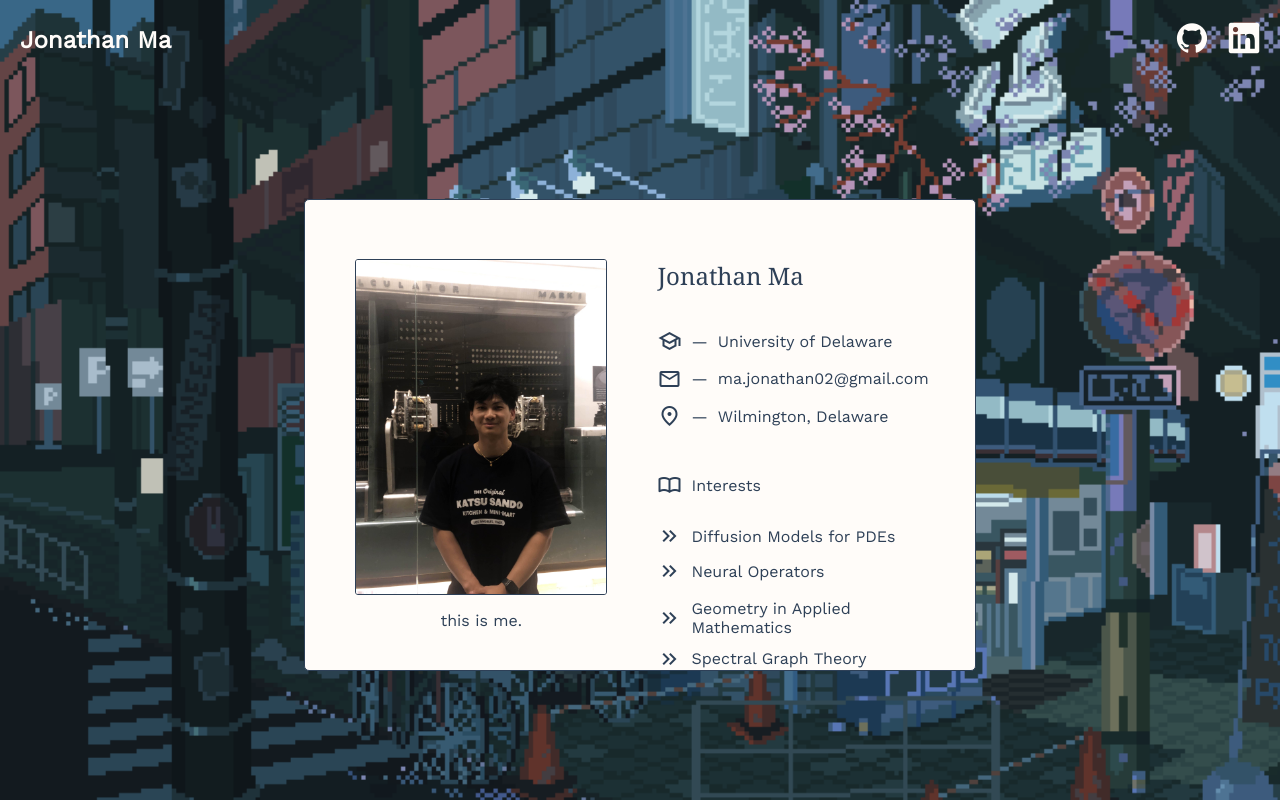
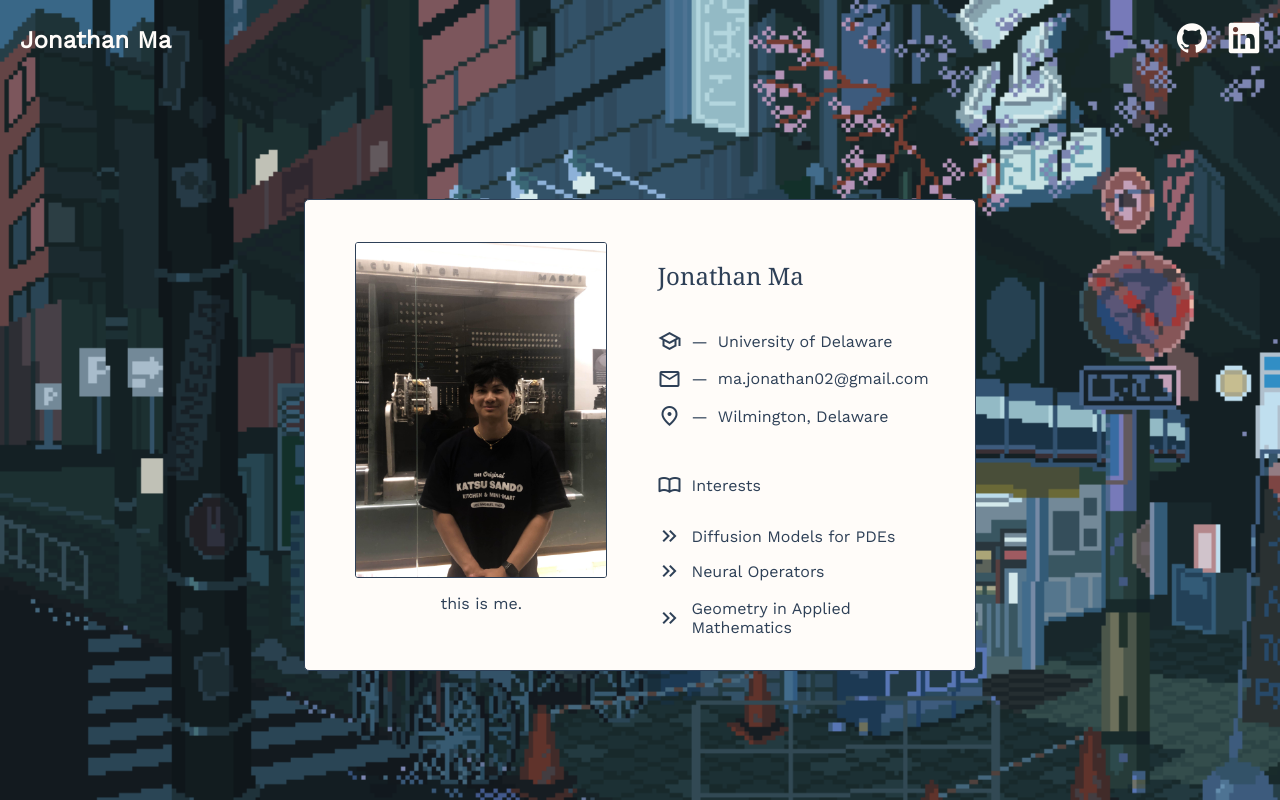
Before and after one commit to jma02/personal, a SvelteKit app: page / in a window 1280 px wide. Shown: the top 800 px of the page. Built offline with nearby package versions, Linux system fonts and the light colour scheme.

Commit message:
Update card.svelte

```diff
--- a/src/routes/components/card.svelte
+++ b/src/routes/components/card.svelte
@@ -47,12 +47,6 @@
           keyboard_double_arrow_right
         </span>
            Geometry in Applied Mathematics
-      </div>
-      <div class="interests-item">
-        <span class="material-symbols-outlined">
-          keyboard_double_arrow_right
-        </span>
-        Spectral Graph Theory
       </div>
     </div>
   </div>
```
